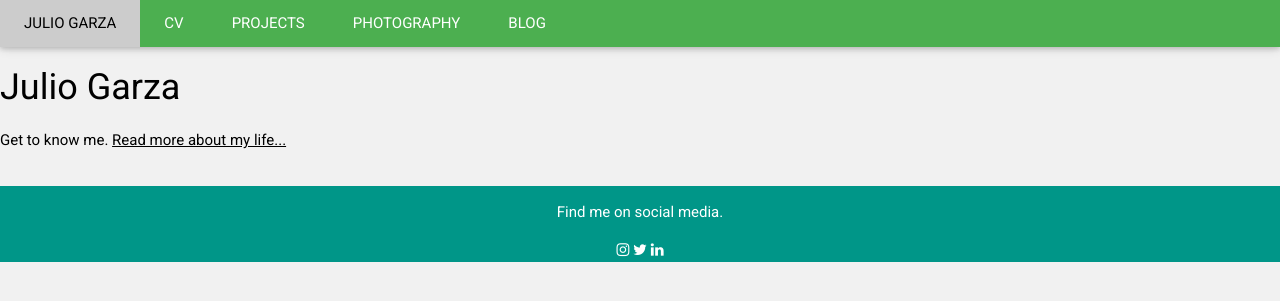
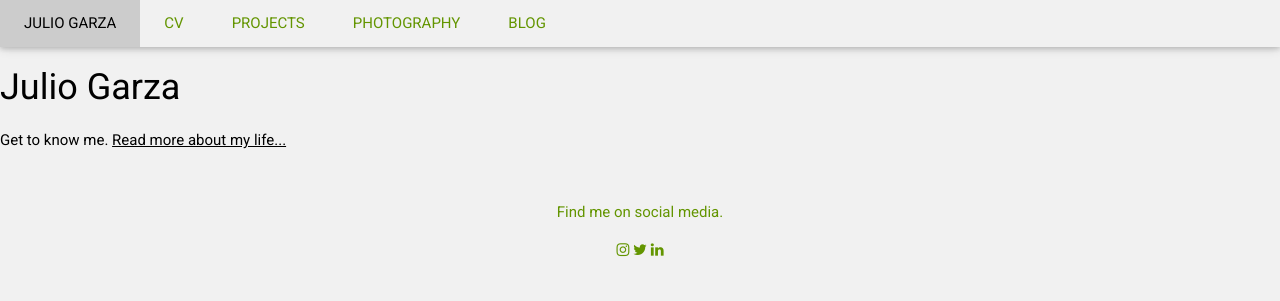
Before and after one commit to juliogarza/juliogarza.github.io, a Jekyll site: the page built from index.html, in a window 1280 px wide. Shown: the top 301 px of the page. Built offline with Jekyll 4.4.1, drawn with Linux system fonts in a browser that asks for light colours.

Commit message:
Update default.html
Change of color of nav bar and footer to #639500;"

```diff
--- a/_layouts/default.html
+++ b/_layouts/default.html
@@ -18,7 +18,7 @@ html,body,h1,h2,h3,h4,h5,h6 {font-family: "Roboto", sans-serif}
 	<nav>
 <!-- Navbar -->
 <div class="w3-top">
-  <div class="w3-bar w3-green w3-card">
+  <div class="w3-bar w3-card" style="color:#639500;">
     <a class="w3-bar-item w3-button w3-padding-large w3-hide-medium w3-hide-large w3-right" href="javascript:void(0)" onclick="myFunction()" title="Toggle Navigation Menu"><i class="fa fa-bars"></i></a>
     <a href="/" class="w3-bar-item w3-button w3-padding-large">JULIO GARZA</a>
     <a href="/CV" class="w3-bar-item w3-button w3-padding-large w3-hide-small">CV</a>
@@ -51,7 +51,7 @@ html,body,h1,h2,h3,h4,h5,h6 {font-family: "Roboto", sans-serif}
  		           {{ content }}
 		</div><!-- /.container -->
 
-<footer class="w3-container w3-teal w3-center w3-margin-top" style="position:absolute; bottom: 0px; left: 0px; right: 0px; margin-bottom: 0px;">
+<footer class="w3-container w3-center w3-margin-top" style="color:#639500; position:absolute; bottom: 0px; left: 0px; right: 0px; margin-bottom: 0px;">
   <p>Find me on social media.</p>
   <a href="https://www.instagram.com/julio16/?hl=en" target="_blank"><i class="fa fa-instagram w3-hover-opacity"></i></a>
   <a href="https://twitter.com/ElJulioGarza" target="_blank"><i class="fa fa-twitter w3-hover-opacity"></i></a>
```
